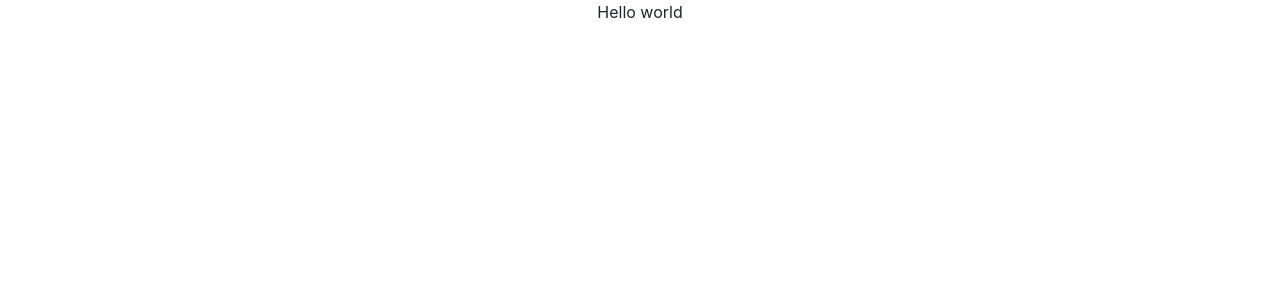
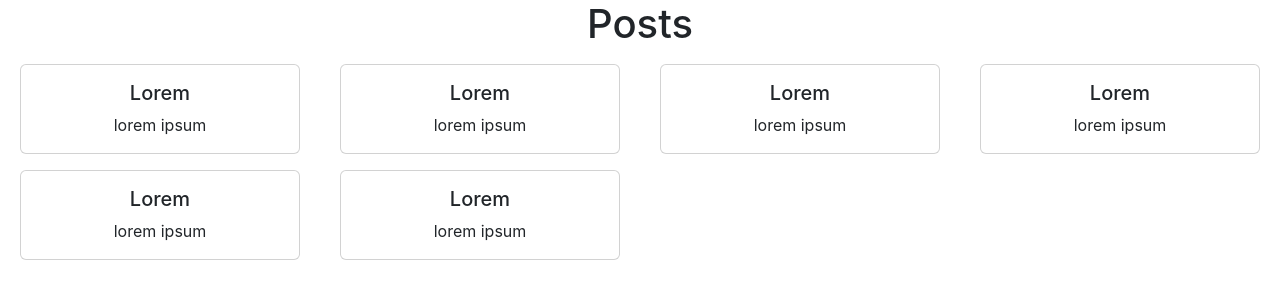
Before and after one commit to chanchanto/blog_app_frontend, a React (Create React App) app: page / in a window 1280 px wide. Shown: the top 300 px of the page. Built offline with nearby package versions, Linux system fonts and the light colour scheme.

Commit message:
add post list and post item

```diff
--- a/src/App.js
+++ b/src/App.js
@@ -1,9 +1,10 @@
 import './App.css';
+import Home from './Home';
 
 function App() {
   return (
     <div className="App">
-      <p>Hello world</p>
+      <Home />
     </div>
   );
 }
--- /dev/null
+++ b/src/Home.js
@@ -0,0 +1,24 @@
+import { useState } from "react";
+import { Container } from "react-bootstrap";
+import PostList from "./PostList";
+
+const Home = () => {
+  const pageTitle = 'Posts'
+  const [posts, setPosts] = useState([
+    { title: 'Lorem', content: 'lorem ipsum', author: 'u1', id: 1 },
+    { title: 'Lorem', content: 'lorem ipsum', author: 'u2', id: 2 },
+    { title: 'Lorem', content: 'lorem ipsum', author: 'u2', id: 3 },
+    { title: 'Lorem', content: 'lorem ipsum', author: 'u2', id: 4 },
+    { title: 'Lorem', content: 'lorem ipsum', author: 'u2', id: 5 },
+    { title: 'Lorem', content: 'lorem ipsum', author: 'u2', id: 6 }
+  ])
+
+  return (
+    <Container fluid>
+      <h1>{pageTitle}</h1>
+      <PostList posts={posts} />
+    </Container>
+  );
+}
+
+export default Home;
--- /dev/null
+++ b/src/PostItem.js
@@ -0,0 +1,14 @@
+import Card from 'react-bootstrap/Card';
+
+const PostItem = ({ post }) => {
+  return (
+    <Card className="m-2">
+      <Card.Body>
+        <Card.Title>{post.title}</Card.Title>
+        <Card.Text>{post.content}</Card.Text>
+      </Card.Body>
+    </Card>
+  );
+}
+
+export default PostItem;
--- /dev/null
+++ b/src/PostList.js
@@ -0,0 +1,18 @@
+import { Row, Col } from "react-bootstrap";
+import PostItem from "./PostItem";
+
+const PostList = ({ posts }) => {
+  return (
+    <Row>
+      {posts.map((post) => {
+        return (
+          <Col xs={6} md={4} lg={3} key={post.id} >
+            <PostItem post={post} />
+          </Col>
+        )
+      })}
+    </Row>
+  );
+}
+
+export default PostList;
```
